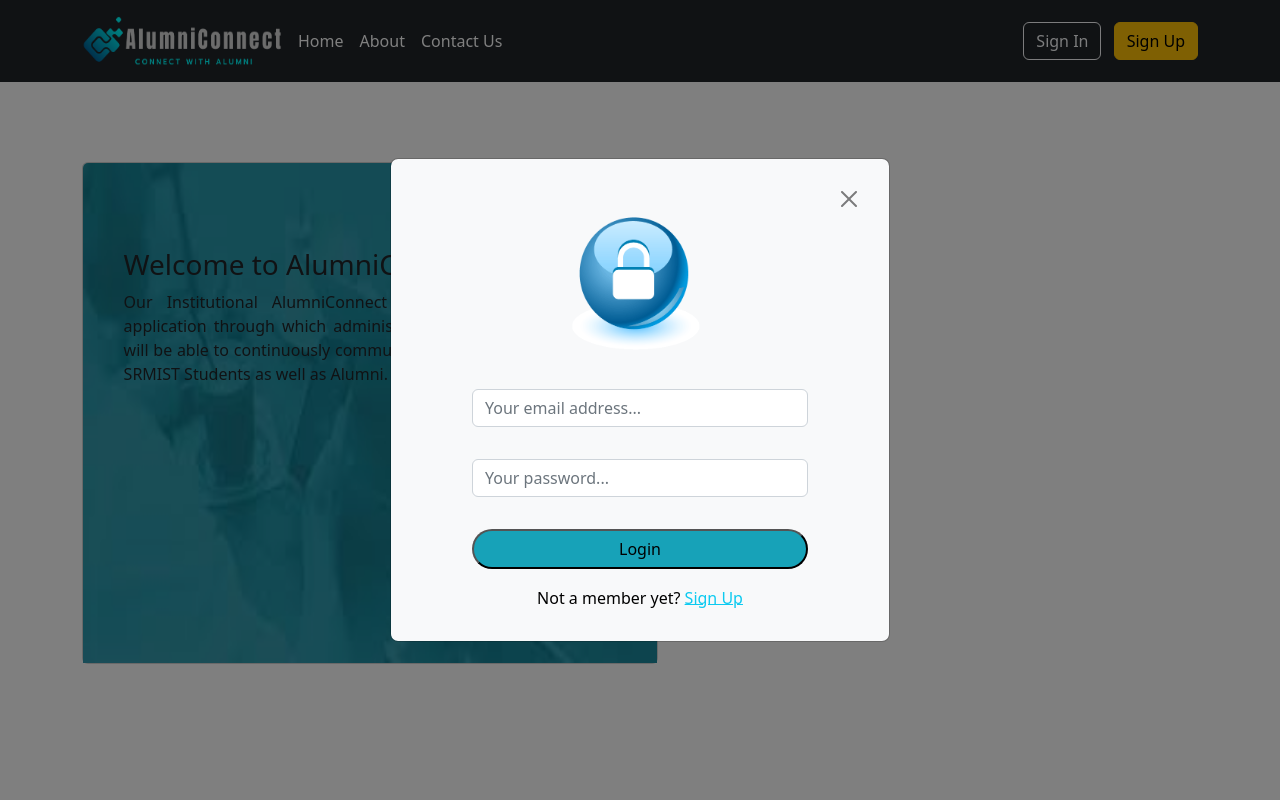
After one commit to BANSAL1RISHABH/Alumni-Connect, a Flask app: page / in a window 1280 px wide, after a click on "Sign In". The commit adds this page. Run offline with Flask 2, Linux system fonts and the light colour scheme; some libraries are stand-ins or nearby versions.

Commit message:
working on login page

```diff
--- a/config.json
+++ b/config.json
@@ -10,6 +10,7 @@
         "gh_url": "https://github.com/itsshivamsrivastava",
         "about_tagline": "AlumniConnect is the best way to connect with your college alumni.",
         "about_text": "AlumniConnect is the very first website to connect with alumni.",
-        "login_image": "login.svg"
+        "website_logo": "D:/Minor Project/Alumni Connect/static/assets/images/main-logo.png",
+        "website_description": "Our Institutional AlumniConnect website is a web-enabled application through which administrators, students, and alumni will be able to continuously communicate. \n This website is only for SRMIST Students as well as Alumni."
     }
 }
--- a/static/css/style.css
+++ b/static/css/style.css
@@ -0,0 +1,74 @@
+@media (min-width: 576px) {
+    .modal-dialog {
+        max-width: 400px;
+    }
+    .modal-content {
+        padding: 1rem;
+    }
+}
+
+.modal-header .close {
+    margin-top: -1.5rem;
+    border: none;
+    background: none;
+    font-size: 2rem;
+    font-weight: 700;
+}
+
+.form-title {
+    margin: -2rem 0rem 2rem;
+}
+
+.form-title h4{
+    font-size: 2.5rem;
+    font-weight: 500;
+    color: #000000;
+}
+
+.btn-round {
+    border-radius: 3rem;
+}
+
+.delimiter {
+    padding: 1rem;
+}
+
+.signup-section {
+    padding: 0.3rem 0rem;
+    color: #000000;
+}
+.login-btn{
+    margin-top: 2rem;
+    margin-bottom: 1rem;
+    width: 21rem;
+    color: #000000;
+    background-color: #17a2b8;
+    padding: 0.4rem;
+}
+
+.login-form{
+    width: 21rem;
+    margin: auto;
+}
+
+.form-group {
+    margin: auto;
+    display: flex;
+}
+.form-group input[type="email"]{
+    margin-bottom: 2rem;
+}
+
+.my-container{
+    margin-top: 5rem;
+}
+
+.my-card{
+    width: 33rem;
+    top: -27rem;
+    margin-left: 1.6rem;
+    margin-right: 2rem;
+}
+.card-body p{
+    text-align: justify;
+}
--- /dev/null
+++ b/templates/index.html
@@ -0,0 +1,99 @@
+<!DOCTYPE html>
+<html lang="en">
+
+<head>
+    <meta charset="UTF-8">
+    <meta http-equiv="X-UA-Compatible" content="IE=edge">
+    <meta name="viewport" content="width=device-width, initial-scale=1.0">
+    <title>{{params['website_title']}}</title>
+
+    <link href="{{ url_for('static', filename='css/style.css') }}" rel="stylesheet">
+
+    <!-- CSS only -->
+    <link href="https://cdn.jsdelivr.net/npm/bootstrap@5.2.1/dist/css/bootstrap.min.css" rel="stylesheet"
+        integrity="sha384-iYQeCzEYFbKjA/T2uDLTpkwGzCiq6soy8tYaI1GyVh/UjpbCx/TYkiZhlZB6+fzT" crossorigin="anonymous">
+
+</head>
+
+<body>
+    <header class="p-3 text-bg-dark">
+        <div class="container">
+            <div class="d-flex flex-wrap align-items-center justify-content-center justify-content-lg-start">
+                <a href="/" class="d-flex align-items-center mb-2 mb-lg-0 text-white text-decoration-none">
+                    <img src="{{ url_for('static', filename='assets/images/main-logo.png') }}" class="bi me-2"
+                        alt="logo" width="200" height="50">
+                </a>
+
+                <ul class="nav col-12 col-lg-auto me-lg-auto mb-2 justify-content-center mb-md-0">
+                    <li><a href="#" class="nav-link px-2 text-white">Home</a></li>
+                    <li><a href="#" class="nav-link px-2 text-white">About</a></li>
+                    <li><a href="#" class="nav-link px-2 text-white">Contact Us</a></li>
+                </ul>
+
+                <div class="text-end">
+                    <button type="button" class="btn btn-outline-light me-2" data-bs-toggle="modal"
+                        data-bs-target="#loginModal">Sign In</button>
+                    <button type="button" class="btn btn-warning">Sign Up</button>
+                </div>
+            </div>
+
+        </div>
+        <!-- Login Model -->
+        <div class="modal fade" id="loginModal" tabindex="-1" role="dialog" aria-labelledby="exampleModalLabel"
+            aria-hidden="true">
+            <div class="modal-dialog modal-dialog-centered" role="document">
+                <div class="modal-content text-bg-light">
+                    <div class="modal-header border-bottom-0">
+                        <button type="button" class="btn-close" data-bs-dismiss="modal" aria-label="Close"></button>
+                    </div>
+                    <div class="modal-body" id="id01">
+                        <div class="form-title text-center">
+                            <!-- <h4>Login</h4> -->
+                            <img src="{{ url_for('static', filename='assets/images/login-icon.gif') }}" alt="login-logo" class="bi me-2" width="150" height="150">
+                        </div>
+                        <div class="d-flex flex-column text-center">
+                            <form class="login-form">
+                                <div class="form-group">
+                                    <input type="email" class="form-control" id="email1"
+                                        placeholder="Your email address...">
+                                </div>
+                                <div class="form-group">
+                                    <input type="password" class="form-control" id="password1"
+                                        placeholder="Your password...">
+                                </div>
+                                <button type="button" class="login-btn btn-round">Login</button>
+                                <span class="signup-section">
+                                    Not a member yet?
+                                    <a href="/" class="text-info"> Sign Up</a>
+                                </span>
+                            </form>
+                        </div>
+                    </div>
+                </div>
+            </div>
+    </header>
+
+    <div class="my-container container">
+        <div class="card" style="width: 36rem;">
+            <img src="{{ url_for('static', filename='assets/images/signup-bg.jpeg') }}" class="card-img-top bi me-2" alt="logo" width="36rem" height="500">
+          </div>
+
+          <div class="my-card card" style="background: transparent; border: none;">
+            <div class="card-body">
+                <h3>Welcome to {{params['website_title']}}</h3>
+                <p>
+                    {{params['website_description']}}
+                </p>
+            </div>
+          </div>
+    </div>
+
+
+
+    <!-- JavaScript Bundle with Popper -->
+    <script src="https://cdn.jsdelivr.net/npm/bootstrap@5.2.1/dist/js/bootstrap.bundle.min.js"
+        integrity="sha384-u1OknCvxWvY5kfmNBILK2hRnQC3Pr17a+RTT6rIHI7NnikvbZlHgTPOOmMi466C8"
+        crossorigin="anonymous"></script>
+</body>
+
+</html>
```
Also changed, not shown: templates/layout.html (+39 -7 lines), static/assets/images/AlumniConnect_logo.png (deleted), static/assets/images/login-icon.gif (added), static/assets/images/login-icon.png (added), static/assets/images/main-logo.png (added), static/assets/images/signup-bg.jpeg (added), 1 other file.
